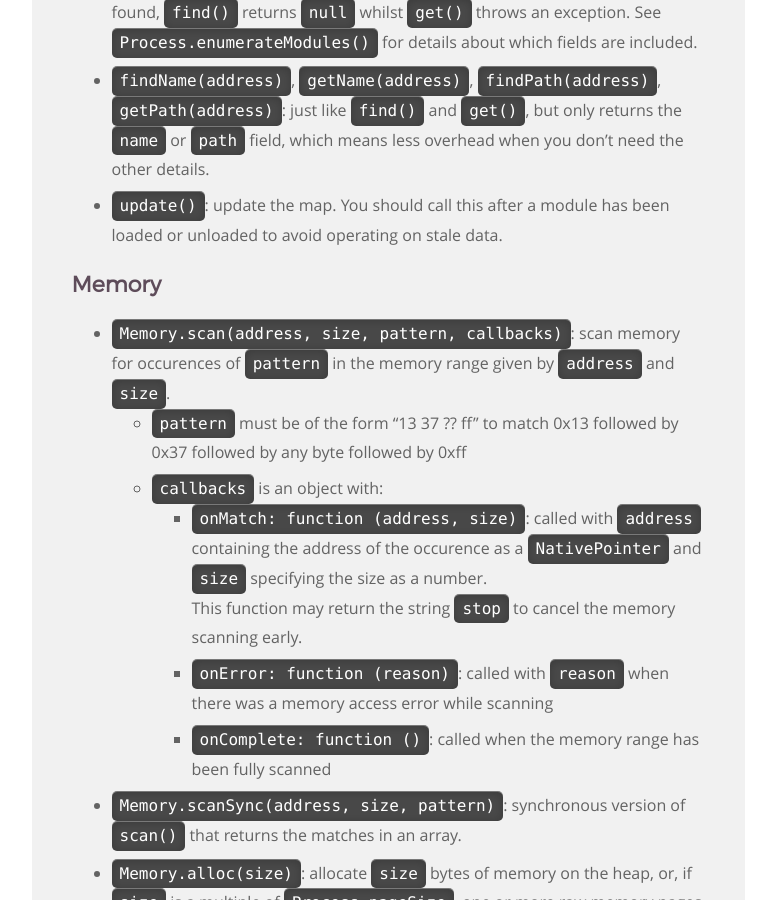
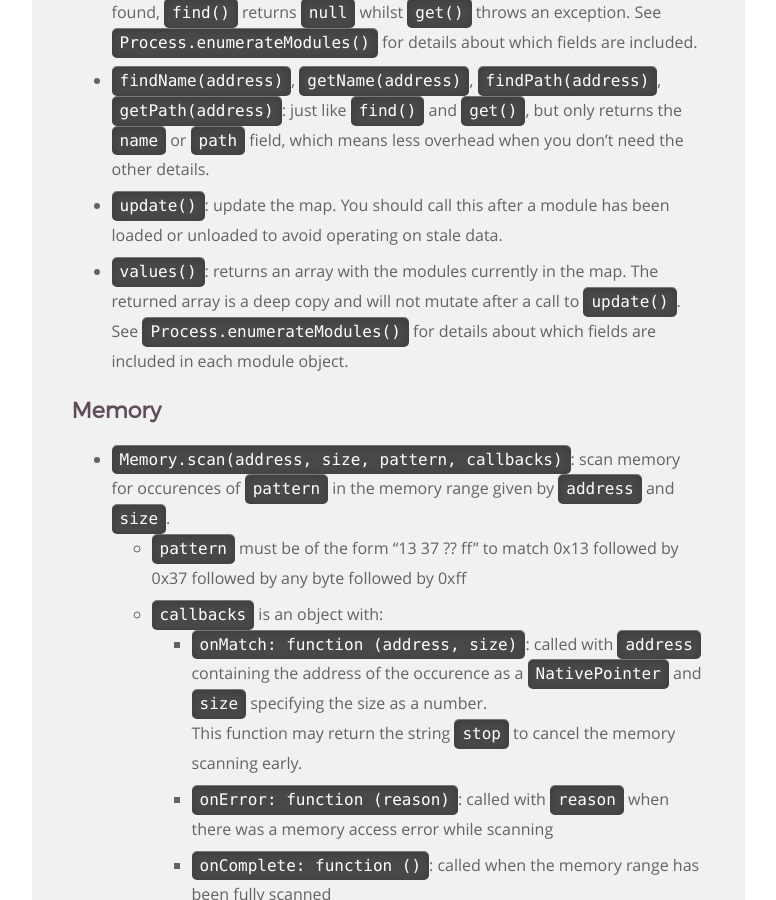
Before and after one commit to frida/frida-website, a Jekyll site: the page built from _docs/javascript-api.md, in a window 1280 px wide and 900 px high, scrolled down 13994 px. Shown: the whole window, without its empty margins (364-1140 px from the left). Built offline with Jekyll 4.4.1, drawn with Linux system fonts in a browser that asks for light colours.

Commit message:
Document ModuleMap#values()

```diff
--- a/_docs/javascript-api.md
+++ b/_docs/javascript-api.md
@@ -534,6 +534,11 @@ In the example above we used `script.on('message', on_message)` to monitor for a
 
 -   `update()`: update the map. You should call this after a module has been
     loaded or unloaded to avoid operating on stale data.
+
+-   `values()`: returns an array with the modules currently in the map. The
+    returned array is a deep copy and will not mutate after a call to
+    `update()`. See `Process.enumerateModules()` for details about which fields
+    are included in each module object.
 
 
 ## Memory
```
